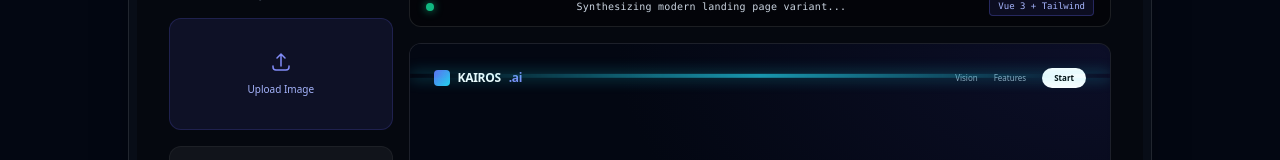
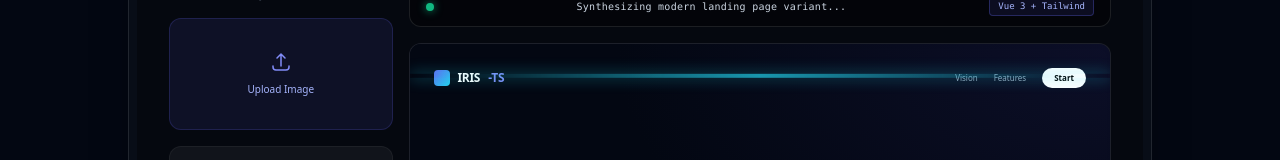
Before and after one commit to EisenDev/IRIS-TS, a Vue app in the folder client/: page / in a window 1280 px wide. Shown: the part 771-931 px from the top of the page. Built offline with nearby package versions, Linux system fonts and the light colour scheme.

Commit message:
fix: update synthesized mockup brand to say IRIS-TS instead of Kairos

```diff
--- a/client/src/components/LandingPage.vue
+++ b/client/src/components/LandingPage.vue
@@ -121,7 +121,7 @@
                                     <div class="flex justify-between items-center mb-6">
                                         <div class="text-white font-bold text-xs tracking-tight flex items-center gap-2">
                                             <div class="w-4 h-4 rounded bg-gradient-to-br from-indigo-500 to-cyan-400"></div>
-                                            KAIROS<span class="text-indigo-400">.ai</span>
+                                            IRIS<span class="text-indigo-400">-TS</span>
                                         </div>
                                         <div class="flex gap-4 items-center">
                                             <div class="text-[8px] text-slate-400 hover:text-white cursor-pointer transition-colors">Vision</div>
```
